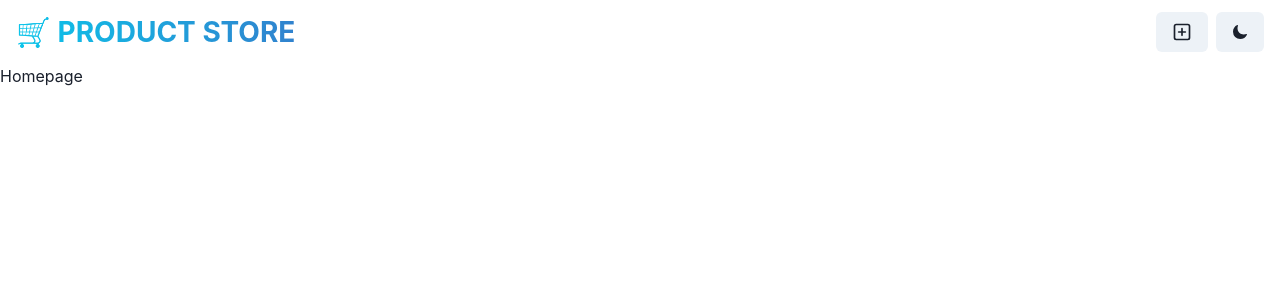
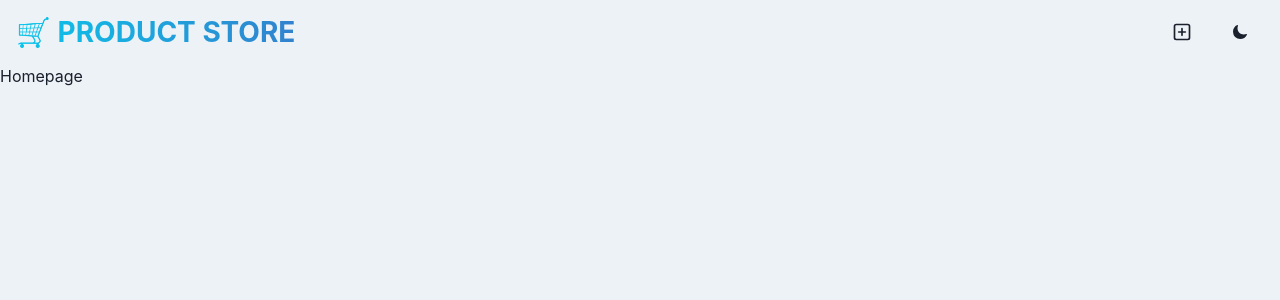
Before and after one commit to tasosbeast/ProductStore, a React (Vite) app in the folder frontend/: page / in a window 1280 px wide. Shown: the top 300 px of the page. Built offline with nearby package versions, Linux system fonts and the light colour scheme.

Commit message:
Improve theming and spacing in App and Navbar
Added dynamic background color to App using useColorModeValue for better light/dark mode support. Updated Navbar Container to include horizontal padding for improved layout spacing.

```diff
--- a/frontend/src/App.jsx
+++ b/frontend/src/App.jsx
@@ -1,4 +1,4 @@
-import { Box } from "@chakra-ui/react";
+import { Box, useColorModeValue } from "@chakra-ui/react";
 import { Route, Routes } from "react-router-dom";
 import HomePage from "./pages/HomePage.jsx";
 import CreatePage from "./pages/CreatePage.jsx";
@@ -6,7 +6,7 @@
 
 function App() {
   return (
-    <Box minH={"100vh"}>
+    <Box minH={"100vh"} bg={useColorModeValue("gray.100", "gray.900")}>
       <Navbar />
       <Routes>
         <Route path="/" element={<HomePage />} />
--- a/frontend/src/components/Navbar.jsx
+++ b/frontend/src/components/Navbar.jsx
@@ -14,7 +14,7 @@
 const Navbar = () => {
   const { colorMode, toggleColorMode } = useColorMode();
   return (
-    <Container maxW={"container.xl"}>
+    <Container maxW={"container.xl"} px={4}>
       <Flex
         h={"16"}
         alignItems={"center"}
```
